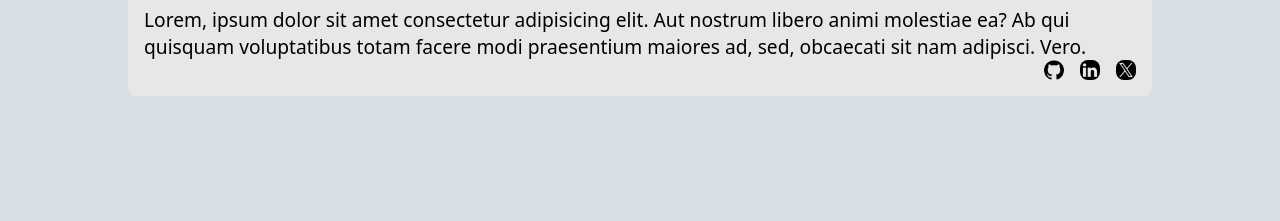
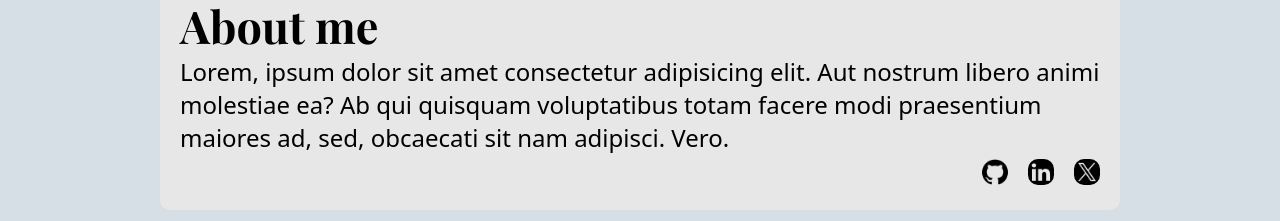
Before and after one commit to WujecDamian/odin-Homepage, a website built with webpack: page src/template.html in a window 1280 px wide. Shown: the part 503-724 px from the top of the page. Built offline with nearby package versions, Linux system fonts and the light colour scheme; a web font is replaced by a local one.

Commit message:
style: adjust icon sizes and relative font size

```diff
--- a/src/styles.css
+++ b/src/styles.css
@@ -7,6 +7,7 @@
 }
 html {
   font-family: "Playfair Display", serif;
+  font-size: 1.25rem;
 }
 body {
   background-color: rgb(214, 222, 230);
@@ -165,7 +166,8 @@ footer {
 
 /* *helper  */
 .icon {
-  width: 18px;
+  width: 24px;
+  margin-block: 0.25rem;
   height: auto;
   cursor: pointer;
   will-change: transform;
@@ -235,7 +237,7 @@ footer {
     }
   }
   .icon {
-    width: 20px;
+    width: 26px;
   }
   footer {
     .profile-picture {
@@ -350,6 +352,6 @@ footer {
     }
   }
   .icon {
-    width: 24px;
+    width: 28px;
   }
 }
```
